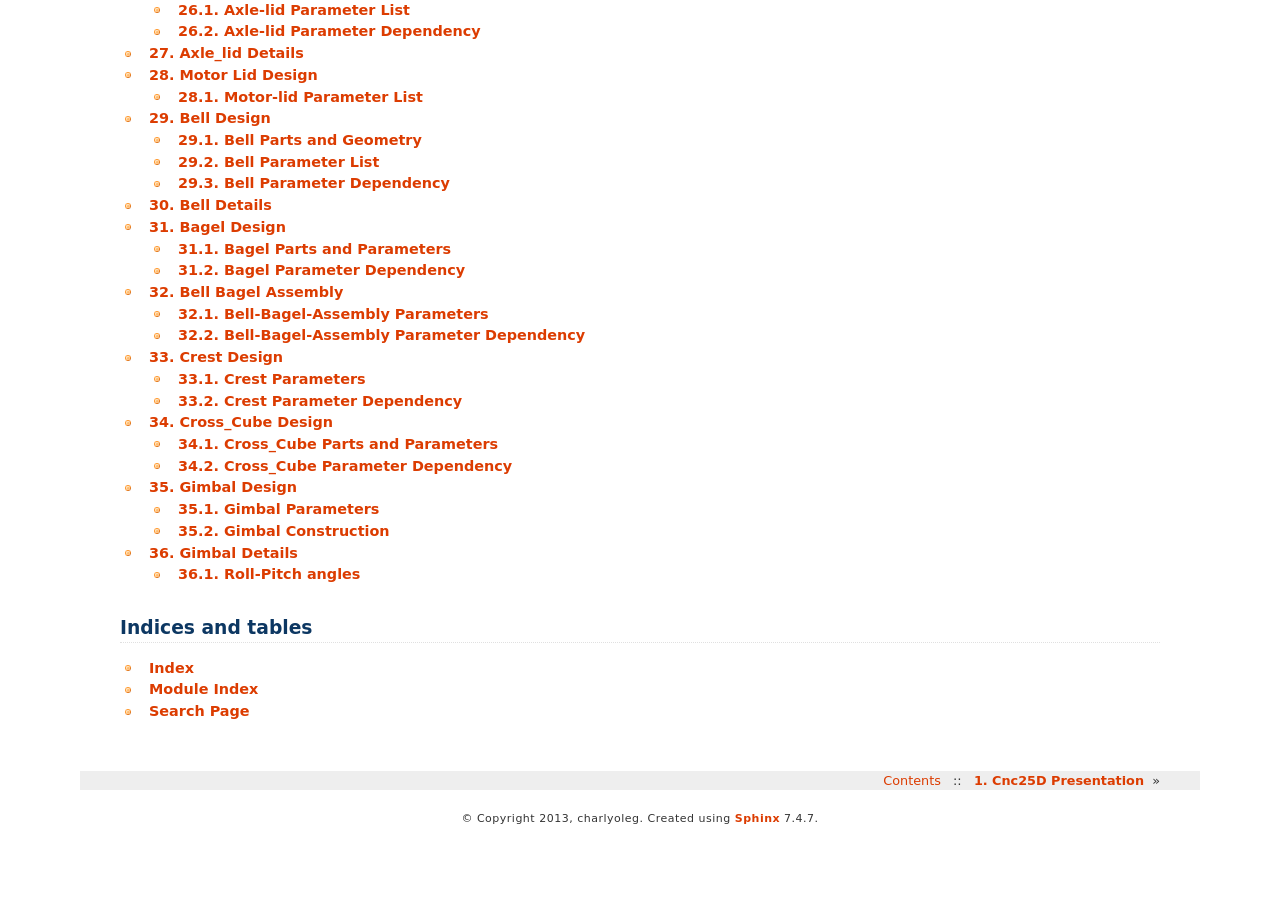
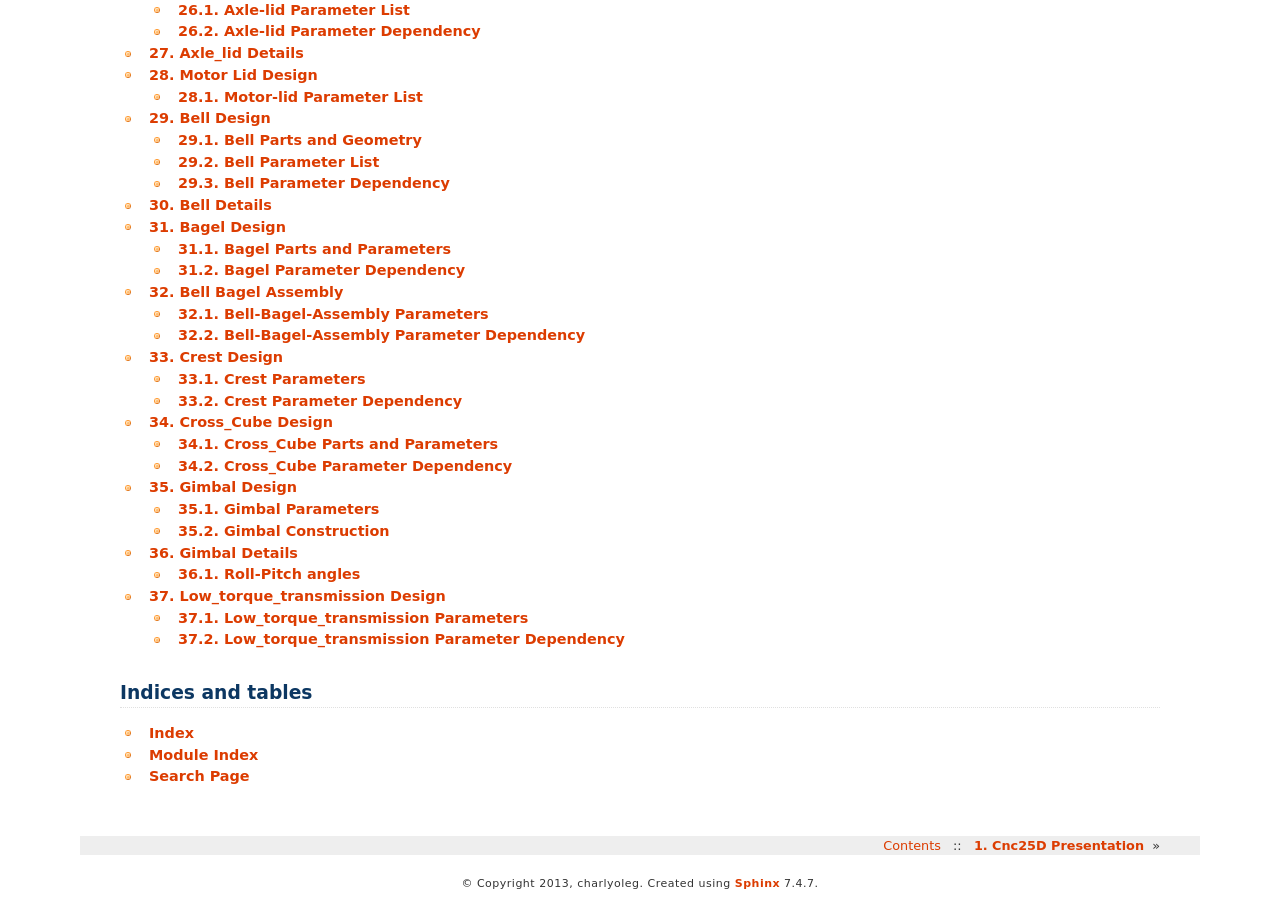
Before and after one commit to charlyoleg/Cnc25D, a Sphinx documentation site: the page built from docs/index.rst, in a window 1280 px wide and 900 px high, scrolled down 2929 px. Built offline with Sphinx 7.4.7, drawn with Linux system fonts in a browser that asks for light colours; formulas are drawn with MathJax 3; before the commit the page ends 3764 px from its top, so only the background shows below that; some of the changed lines change nothing that is shown.

Commit message:
[low_torque_transmission] concept

```diff
--- a/docs/index.rst
+++ b/docs/index.rst
@@ -48,6 +48,7 @@ Contents:
    cross_cube_design
    gimbal_design
    gimbal_details
+   low_torque_transmission_design
 
 Indices and tables
 ==================
--- /dev/null
+++ b/docs/low_torque_transmission_design.rst
@@ -0,0 +1,48 @@
+==============================
+Low_torque_transmission Design
+==============================
+
+Ready-to-use parametric *low-torque-transmission* design. It is a reduction system based on a train of epicyclic-gearing. The design includes the electric-motor holder for a cylindric or square format. The output is an hexagon on which you can plug a gearwheel.
+
+low_torque_transmission design characteristics:
+
+- train of epicyclic-gearing of n-step (to reach a high reduction ratio)
+- same epicyclic profile for the n-step (to get a simple gearring-holder desing)
+- same epicyclic width for the n-1 first steps (only the last step might at its yield limits)
+- epicyclic with 3 planets (for a more stable planet-holder)
+- coaxial electric motor at the input (for a compact and reliable transmission)
+- hexagon at the output (for an exchangeable output gearwheel)
+- output axle hold on one side only (because on the other side, there is already the motor)
+
+To get an overview of the possible *low_torque_transmission* designs that can be generated by *low_torque_transmission()*, run::
+
+  > python low_torque_transmission.py --run_self_test
+
+Low_torque_transmission Parameters
+==================================
+
+The Low_torque_transmission is composed of the following parts
+
+.. image:: images/low_torque_transmission.png
+
+The *low_torque_transmission* inherits the parameters from the :doc:`epicyclic_gearing_design`. The parameter *epicyclic_step_nb* sets the number of epicyclic-steps. Most of the other parameters are related to the extrusion size in the z-direction.
+
+.. image:: images/ltt_epicyclic_step_width.png
+.. image:: images/ltt_motor_side_width.png
+.. image:: images/ltt_output_side_width.png
+
+Low_torque_transmission Parameter Dependency
+============================================
+
+hexagon_width
+-------------
+
+The *output_hexagon* must into the *output_holder*. But also the *output_front_planet_carrier_width* must be inside the *output-cover to guarantee enough slack between the *output_planet* and the *output_cover*. So we get the relations::
+
+  output_cover_width + hexagon_width > output_holder_width
+  hexagon_width < output_holder_width
+
+input_slack
+-----------
+
+The *input_slack* parameter sets some play between the *motor_holder* and the first *rear_planet_carrier*. Notice that this value is affected by the length of the output axle.
```
Also changed, not shown: docs/images/low_torque_transmission.png (added), docs/images/ltt_epicyclic_step_width.png (added), docs/images/ltt_motor_side_width.png (added), docs/images/ltt_output_side_width.png (added), docs/low_torque_transmission_parameters.svg (added).
